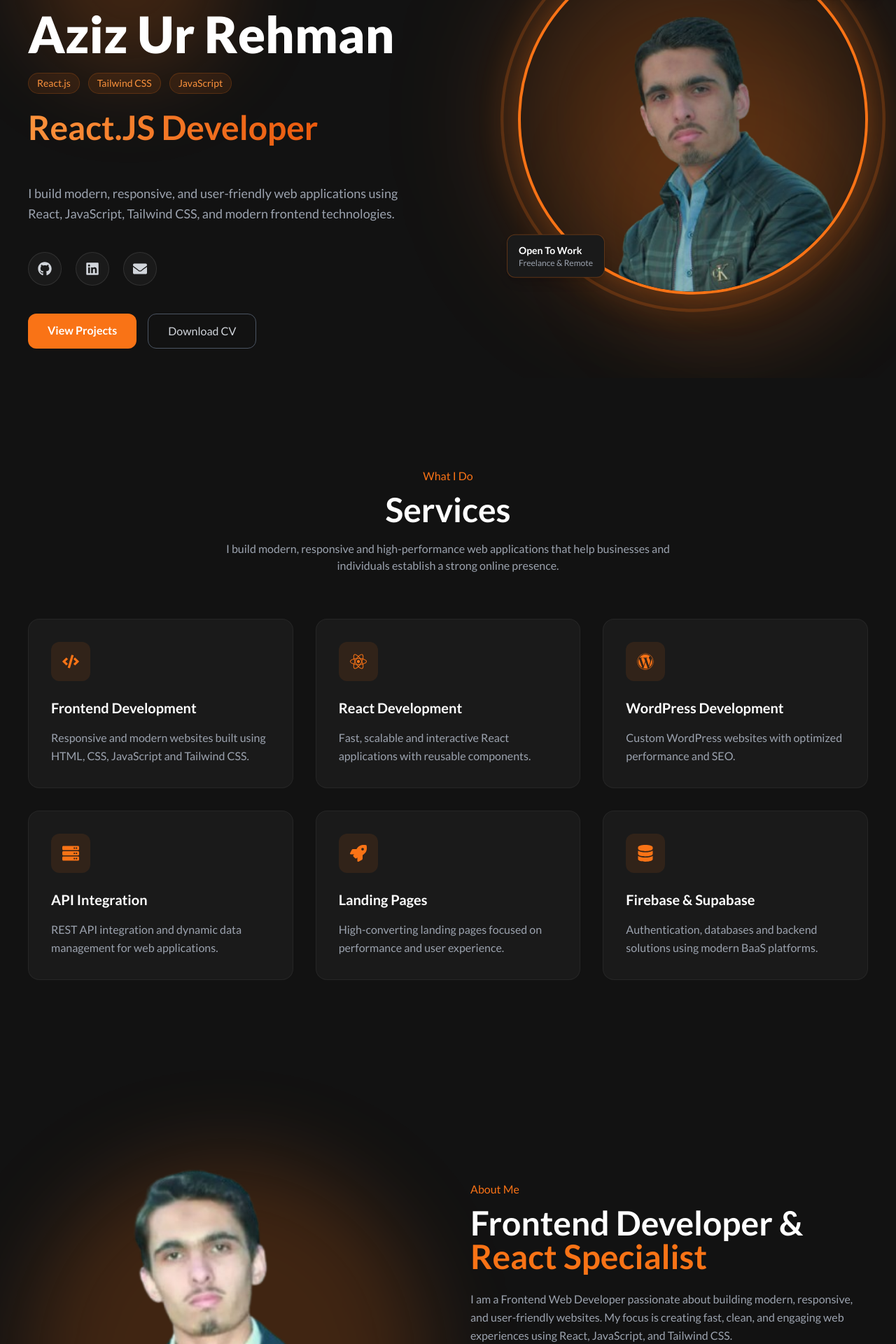
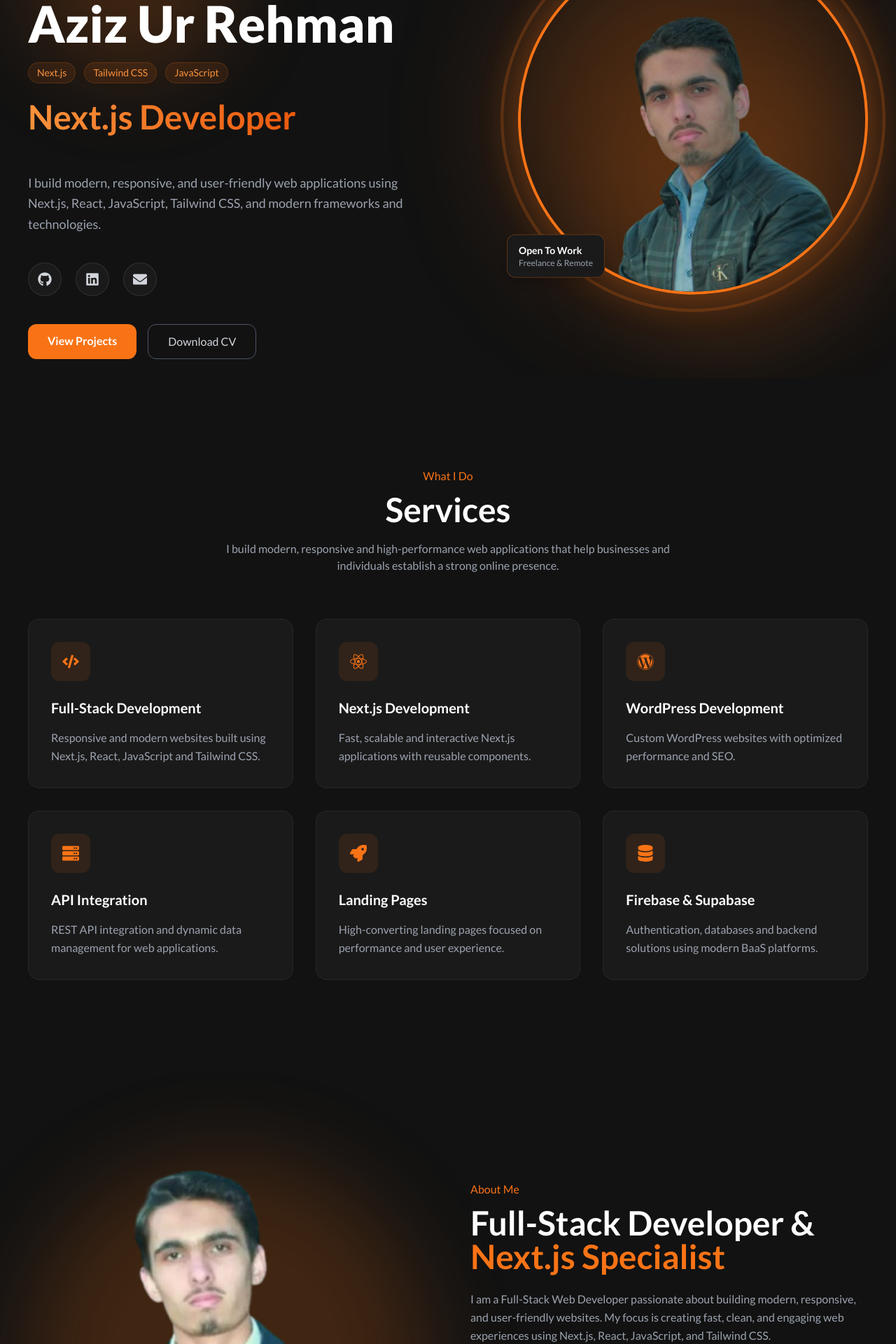
Before and after one commit to Azizkhan42/Personal-portfolio, a React (Vite) app: page / in a window 1280 px wide. Shown: the part 260-2180 px from the top of the page at 70% size. Built offline with nearby package versions, Linux system fonts and the light colour scheme.

Commit message:
Portfolio updated with skills, CV updated

```diff
--- a/src/components/layout/Footer.jsx
+++ b/src/components/layout/Footer.jsx
@@ -28,8 +28,7 @@
       {/* Tagline */}
       <p className="text-gray-400 mt-4 max-w-2xl leading-relaxed">
         Building modern, responsive, and user-friendly web applications
-        using React, JavaScript, Tailwind CSS, and modern frontend
-        technologies.
+        using  Next.js, React, JavaScript, and Tailwind CSS.
       </p>
 
       {/* Navigation */}
--- a/src/components/sections/About.jsx
+++ b/src/components/sections/About.jsx
@@ -3,7 +3,7 @@
 import Resume from '../../assets/resume/Aziz-Ur-Rehman-CV.pdf'
 
 const SKILLS = [
-'React.js',
+'Next.js',
 'JavaScript',
 'Tailwind CSS',
 'WordPress',
@@ -51,17 +51,17 @@
         </span>
 
         <h2 className="text-4xl lg:text-5xl font-bold text-white mt-3">
-          Frontend Developer &
+          Full-Stack Developer &
           <span className="text-orange-500">
-            {' '}React Specialist
+            {' '}Next.js Specialist
           </span>
         </h2>
 
         <p className="text-gray-400 leading-relaxed mt-6">
-          I am a Frontend Web Developer passionate about building
+          I am a Full-Stack Web Developer passionate about building
           modern, responsive, and user-friendly websites. My focus
           is creating fast, clean, and engaging web experiences
-          using React, JavaScript, and Tailwind CSS.
+          using Next.js, React, JavaScript, and Tailwind CSS.
         </p>
 
         <p className="text-gray-400 leading-relaxed mt-4">
--- a/src/components/sections/Experience.jsx
+++ b/src/components/sections/Experience.jsx
@@ -10,17 +10,17 @@
   },
   {
     year: '2024 - Present',
-    title: 'Frontend Web Development',
+    title: 'Full-Stack Web Development',
     company: 'Self Learning & Freelance Projects',
     description:
-      'Building responsive websites and web applications using HTML, CSS, JavaScript, React.js, and Tailwind CSS.',
+      'Building responsive websites and web applications using Next.js, React, JavaScript, and Tailwind CSS.',
   },
   {
     year: '2025 - Present',
-    title: 'React.js Development',
+    title: 'Next.js Development',
     company: 'Personal & Academic Projects',
     description:
-      'Developing modern React applications using reusable components, hooks, API integration, and responsive UI design.',
+      'Developing modern Next.js applications using reusable components, hooks, API integration, and responsive UI design.',
   },
 ]
 
--- a/src/components/sections/Hero.jsx
+++ b/src/components/sections/Hero.jsx
@@ -46,7 +46,7 @@
             {/* Skills Tags */}
             <div className="flex gap-3 mt-5 flex-wrap">
               <span className="px-3 py-1 text-sm bg-orange-500/10 text-orange-400 rounded-full border border-orange-500/20">
-                React.js
+                Next.js
               </span>
 
               <span className="px-3 py-1 text-sm bg-orange-500/10 text-orange-400 rounded-full border border-orange-500/20">
@@ -64,10 +64,10 @@
                 <span className="bg-gradient-to-r from-orange-400 to-orange-600 bg-clip-text text-transparent">
                   <Typewriter
                     words={[
-                      "Front-End Developer",
-                      "React.JS Developer",
-                      "Web Developer",
+                      "Full-Stack Web Developer",
+                      "Next.js Developer",
                       "MERN Stack Developer",
+                      "PHP Web Developer",
                     ]}
                     loop={0}
                     cursor
@@ -83,7 +83,7 @@
             {/* Description */}
             <p className="mt-6 text-gray-400 text-lg leading-relaxed max-w-xl">
               I build modern, responsive, and user-friendly web applications
-              using React, JavaScript, Tailwind CSS, and modern frontend
+              using Next.js, React, JavaScript, Tailwind CSS, and modern frameworks and
               technologies.
             </p>
 
@@ -161,7 +161,7 @@
               {/* Top Badge */}
               <div className="absolute top-8 -right-4 bg-[#1a1a1a] border border-orange-500/30 px-4 py-2 rounded-xl shadow-lg z-20">
                 <span className="text-orange-500 font-semibold text-sm">
-                  React Developer
+                  Next.js Developer
                 </span>
               </div>
 
--- a/src/components/sections/Services.jsx
+++ b/src/components/sections/Services.jsx
@@ -11,13 +11,13 @@
 const SERVICES = [
 {
 icon: FaCode,
-title: 'Frontend Development',
-desc: 'Responsive and modern websites built using HTML, CSS, JavaScript and Tailwind CSS.',
+title: 'Full-Stack Development',
+desc: 'Responsive and modern websites built using Next.js, React, JavaScript and Tailwind CSS.',
 },
 {
 icon: FaReact,
-title: 'React Development',
-desc: 'Fast, scalable and interactive React applications with reusable components.',
+title: 'Next.js Development',
+desc: 'Fast, scalable and interactive Next.js applications with reusable components.',
 },
 {
 icon: FaWordpress,
--- a/src/components/sections/Skills.jsx
+++ b/src/components/sections/Skills.jsx
@@ -1,184 +1,124 @@
-import { useInView } from '../../hooks/useInView'
-import {
-  FaReact,
-  FaJs,
-  FaWordpress,
-  FaFire,
-  FaGitAlt,
-} from 'react-icons/fa'
+import { useInView } from "../../hooks/useInView";
+import { FaReact, FaJs, FaWordpress, FaFire, FaGitAlt } from "react-icons/fa";
 
-import {
-  SiTailwindcss,
-  SiSupabase,
-} from 'react-icons/si'
+import { SiNextdotjs, SiTailwindcss, SiSupabase } from "react-icons/si";
 
 const SKILLS = [
   {
-    name: 'React.js',
-    level: 90,
+    name: "Next.js",
+    icon: <SiNextdotjs />,
+  },
+  {
+    name: "React.js",
     icon: <FaReact />,
   },
   {
-    name: 'JavaScript',
-    level: 85,
+    name: "JavaScript",
     icon: <FaJs />,
   },
   {
-    name: 'Tailwind CSS',
-    level: 92,
+    name: "Tailwind CSS",
     icon: <SiTailwindcss />,
   },
   {
-    name: 'WordPress',
-    level: 88,
+    name: "WordPress",
     icon: <FaWordpress />,
   },
   {
-    name: 'Firebase',
-    level: 75,
+    name: "Firebase",
     icon: <FaFire />,
   },
   {
-    name: 'Supabase',
-    level: 72,
+    name: "Supabase",
     icon: <SiSupabase />,
   },
   {
-    name: 'Git & GitHub',
-    level: 80,
+    name: "Git & GitHub",
     icon: <FaGitAlt />,
   },
-]
+];
 
 export default function Skills() {
-  const [ref, isInView] = useInView()
+  const [ref, isInView] = useInView();
 
   return (
-    <section
-      id="skills"
-      ref={ref}
-      className="py-24 lg:py-32 bg-[#0f0f0f]"
-    >
+    <section id="skills" ref={ref} className="py-24 lg:py-32 bg-[#0f0f0f]">
       <div className="max-w-7xl mx-auto px-6 lg:px-10">
-
         {/* Header */}
         <div
           className={`text-center mb-20 transition-all duration-700 ${
-            isInView
-              ? 'opacity-100 translate-y-0'
-              : 'opacity-0 translate-y-8'
+            isInView ? "opacity-100 translate-y-0" : "opacity-0 translate-y-8"
           }`}
         >
-          <span className="text-orange-500 font-medium">
-            My Skills
-          </span>
+          <span className="text-orange-500 font-medium">My Skills</span>
 
           <h2 className="text-4xl lg:text-5xl font-bold text-white mt-3">
             Technologies I Work With
           </h2>
 
           <p className="text-gray-400 max-w-2xl mx-auto mt-5">
-            Technologies and tools I use to build
-            modern, responsive and scalable web applications.
+            Technologies and tools I use to build modern, responsive and
+            scalable web applications.
           </p>
         </div>
 
         {/* Skills Grid */}
         <div className="grid md:grid-cols-2 lg:grid-cols-3 gap-6">
-
           {SKILLS.map((skill, index) => (
             <div
               key={skill.name}
-              className={`bg-[#1a1a1a] border border-white/5 rounded-2xl p-6 hover:border-orange-500/30 hover:-translate-y-2 transition-all duration-500 ${
+              className={`group bg-[#1a1a1a] border border-white/5 rounded-2xl p-6 hover:border-orange-500/30 hover:-translate-y-2 transition-all duration-500 ${
                 isInView
-                  ? 'opacity-100 translate-y-0'
-                  : 'opacity-0 translate-y-8'
+                  ? "opacity-100 translate-y-0"
+                  : "opacity-0 translate-y-8"
               }`}
               style={{
                 transitionDelay: `${index * 100}ms`,
               }}
             >
-              {/* Top */}
-              <div className="flex items-center justify-between mb-5">
+              {/* Skill */}
+              <div className="flex items-center gap-4">
+                {/* Icon */}
+                <div className="w-14 h-14 rounded-xl bg-orange-500/10 text-orange-500 flex items-center justify-center text-2xl group-hover:bg-orange-500 group-hover:text-white transition-all duration-300">
+                  {skill.icon}
+                </div>
 
-                <div className="flex items-center gap-3">
-
-                  <div className="w-12 h-12 rounded-xl bg-orange-500/10 text-orange-500 flex items-center justify-center text-2xl">
-                    {skill.icon}
-                  </div>
-
-                  <span className="text-white font-semibold">
+                {/* Name */}
+                <div>
+                  <span className="text-white font-semibold text-lg">
                     {skill.name}
                   </span>
 
+                  <p className="text-gray-500 text-sm mt-1">Web Development</p>
                 </div>
-
-                <span className="text-orange-500 font-bold">
-                  {skill.level}%
-                </span>
-
-              </div>
-
-              {/* Progress Bar */}
-              <div className="h-3 bg-[#252525] rounded-full overflow-hidden">
-
-                <div
-                  className="h-full bg-gradient-to-r from-orange-500 to-orange-400 rounded-full transition-all duration-[1500ms]"
-                  style={{
-                    width: isInView
-                      ? `${skill.level}%`
-                      : '0%',
-                  }}
-                />
-
               </div>
             </div>
           ))}
-
         </div>
 
         {/* Bottom Stats */}
         <div className="grid grid-cols-2 md:grid-cols-4 gap-6 mt-16">
-
           <div className="bg-[#1a1a1a] rounded-2xl p-6 text-center">
-            <h3 className="text-3xl font-bold text-orange-500">
-              15+
-            </h3>
-            <p className="text-gray-400 mt-2">
-              Projects Built
-            </p>
+            <h3 className="text-3xl font-bold text-orange-500">15+</h3>
+            <p className="text-gray-400 mt-2">Projects Built</p>
           </div>
 
           <div className="bg-[#1a1a1a] rounded-2xl p-6 text-center">
-            <h3 className="text-3xl font-bold text-orange-500">
-              2+
-            </h3>
-            <p className="text-gray-400 mt-2">
-              Years Learning
-            </p>
+            <h3 className="text-3xl font-bold text-orange-500">2+</h3>
+            <p className="text-gray-400 mt-2">Years Learning</p>
           </div>
 
           <div className="bg-[#1a1a1a] rounded-2xl p-6 text-center">
-            <h3 className="text-3xl font-bold text-orange-500">
-              100%
-            </h3>
-            <p className="text-gray-400 mt-2">
-              Dedication
-            </p>
+            <h3 className="text-3xl font-bold text-orange-500">100%</h3>
+            <p className="text-gray-400 mt-2">Dedication</p>
           </div>
 
           <div className="bg-[#1a1a1a] rounded-2xl p-6 text-center">
-            <h3 className="text-3xl font-bold text-orange-500">
-              24/7
-            </h3>
-            <p className="text-gray-400 mt-2">
-              Learning Mindset
-            </p>
+            <h3 className="text-3xl font-bold text-orange-500">24/7</h3>
+            <p className="text-gray-400 mt-2">Learning Mindset</p>
           </div>
-
         </div>
-
       </div>
     </section>
-  )
+  );
 }
```
Also changed, not shown: 2 other files (tests, documents, lock files or other folders).
